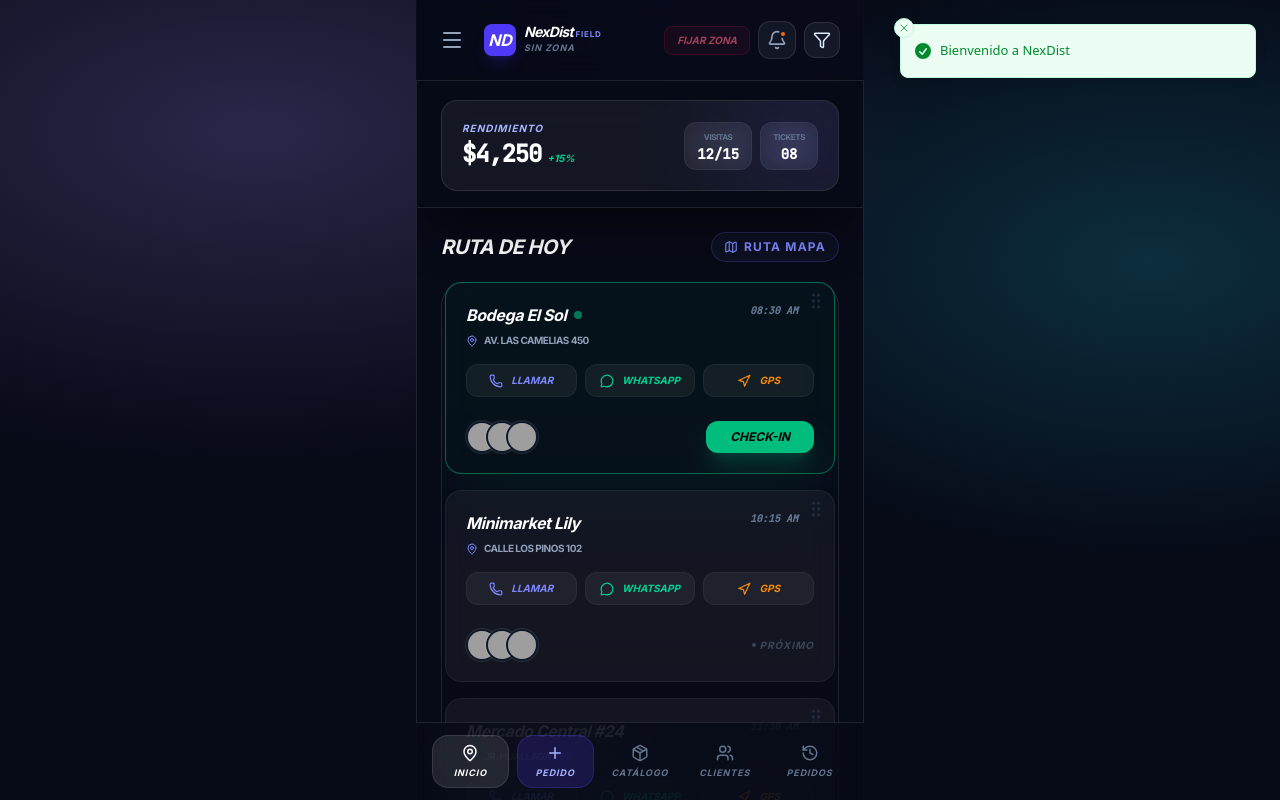
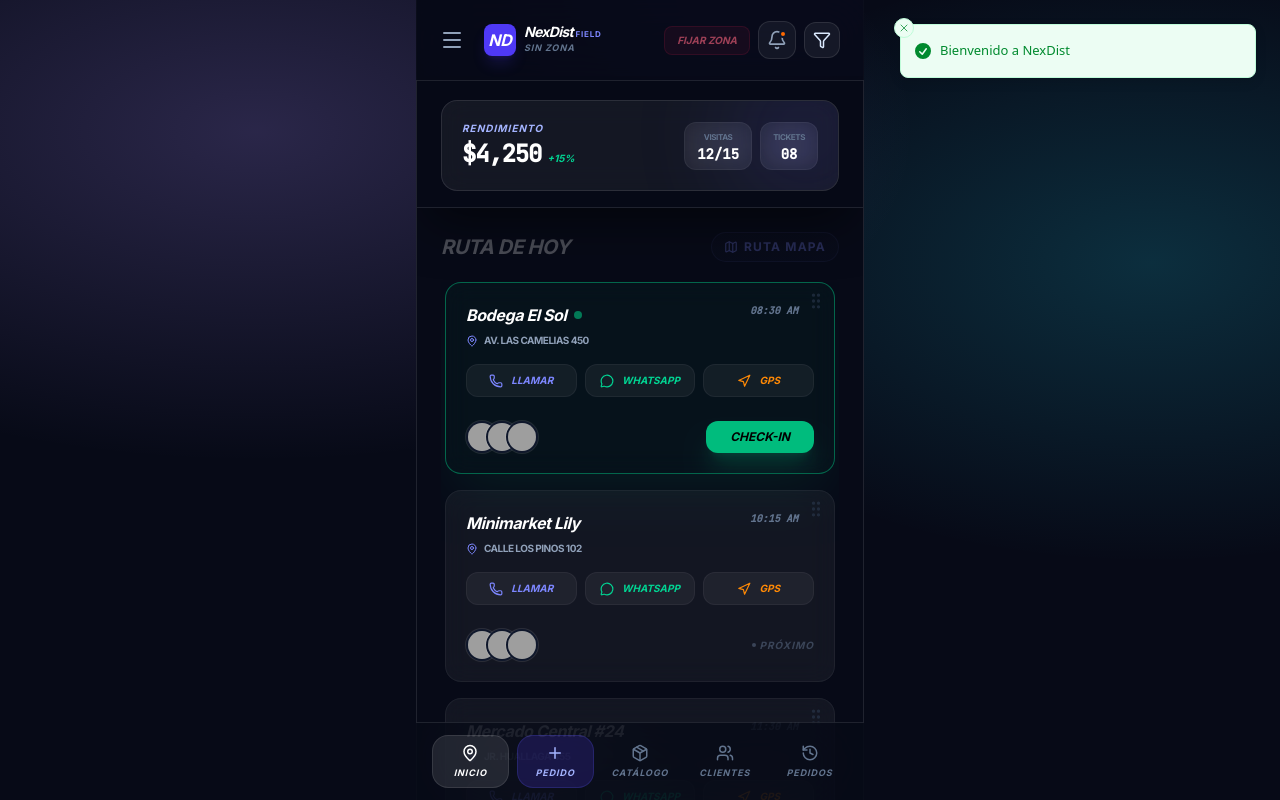
Before and after one commit to andersont2713-prog/NexDis, a React (Vite) app in the folder NexDis/: page /login in a window 1280 px wide. Both pictures are taken after typing "Sample", "Sample123" into the empty fields and a click on the button "INGRESAR AL SISTEMA". Shown: the top 800 px of the page. Built offline with nearby package versions, Linux system fonts and the light colour scheme; grey boxes are pictures that could not be loaded.

Commit message:
Refactor SellerHome component to enhance background layering and scrolling behavior. Added a static base layer for improved aesthetics and clarified comments regarding scrollable elements.

```diff
--- a/NexDis/src/App.tsx
+++ b/NexDis/src/App.tsx
@@ -623,6 +623,15 @@ function SellerHome() {
 
   return (
     <div className="flex-1 flex flex-col h-full relative overflow-hidden" style={{ backgroundColor: 'var(--app-bg)', color: 'var(--app-fg)' }}>
+      {/* Capa base estática: las tarjetas se deslizan sobre ella */}
+      <div
+        className="absolute inset-0 pointer-events-none z-0"
+        style={{
+          background:
+            'linear-gradient(180deg, color-mix(in srgb, var(--app-bg) 70%, transparent) 0%, color-mix(in srgb, var(--app-bg) 92%, transparent) 100%)',
+        }}
+      />
+
       <div
         className="shrink-0 z-40 backdrop-blur-xl px-6 pt-6 pb-4 border-b shadow-2xl relative sticky top-0"
         style={{
@@ -662,17 +671,9 @@ function SellerHome() {
           </button>
         </div>
 
-        {/* Solo las tarjetas hacen scroll (sobre una capa base) */}
-        <div className="flex-1 min-h-0 relative">
-          <div
-            className="absolute inset-0 rounded-3xl border pointer-events-none z-0"
-            style={{
-              borderColor: 'var(--app-border)',
-              background:
-                'linear-gradient(180deg, color-mix(in srgb, var(--app-bg) 78%, transparent) 0%, color-mix(in srgb, var(--app-bg) 92%, transparent) 100%)',
-            }}
-          />
-          <div className="relative z-10 h-full overflow-y-auto no-scrollbar min-h-0 px-1 bg-transparent overscroll-contain">
+        {/* Solo las tarjetas hacen scroll (se deslizan sobre la capa base) */}
+        <div className="flex-1 min-h-0 relative z-10">
+          <div className="h-full overflow-y-auto no-scrollbar min-h-0 px-1 bg-transparent overscroll-contain">
             <Reorder.Group axis="y" values={visits} onReorder={setVisits} className="space-y-4">
               <AnimatePresence>
                 {visits.map((visit) => (
```
